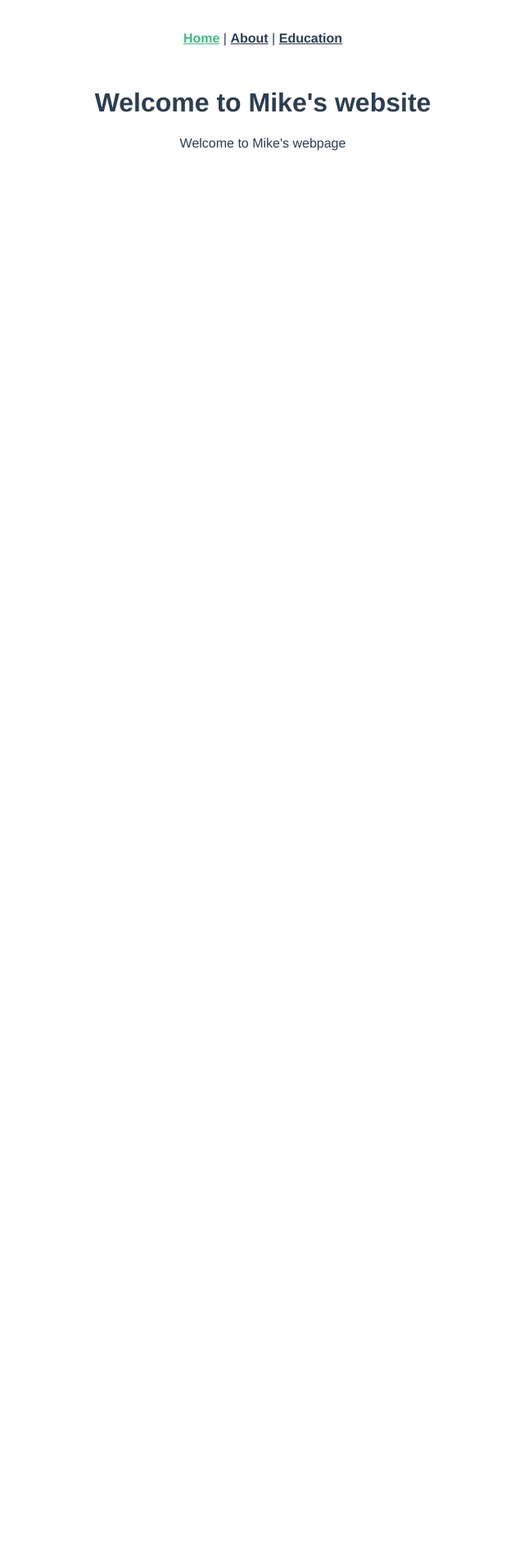
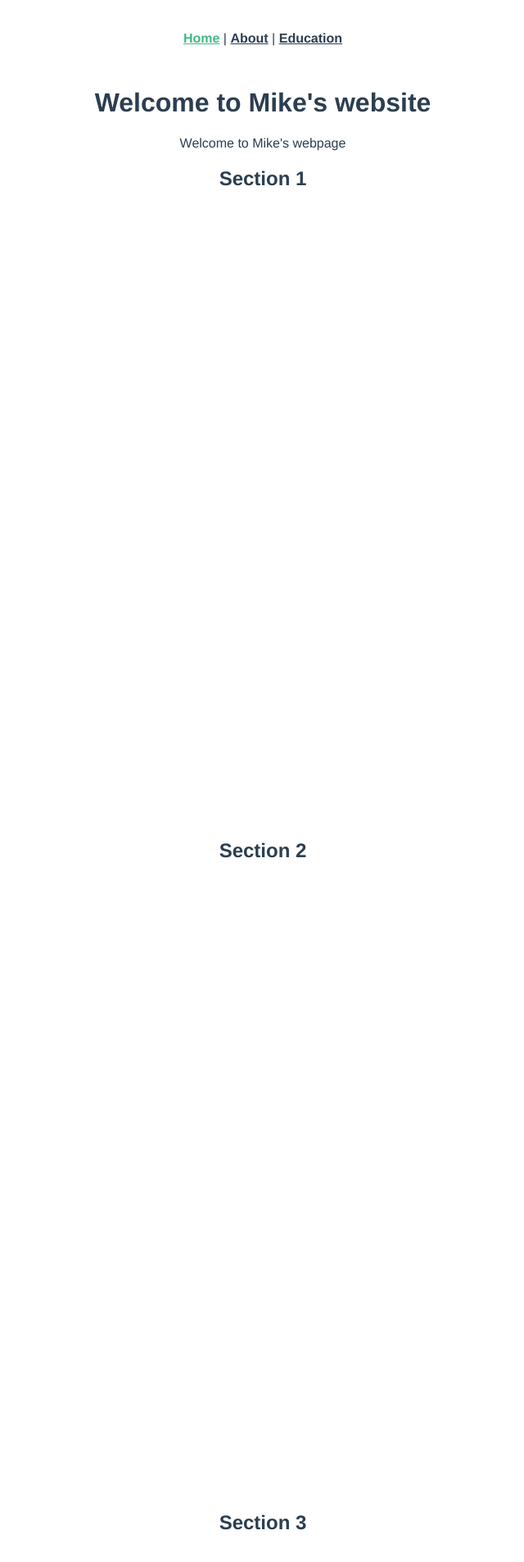
Before and after one commit to avenmia/PersonalWebsite, a Vue app: page / in a window 1280 px wide. Shown: the top 1906 px of the page at 82% size, without its empty margins (319-959 px from the left). Before the commit the page ends 800 px from the top, so only its background shows below. Built offline with nearby package versions, Linux system fonts and the light colour scheme.

Commit message:
Adding initial scroll sections

```diff
--- a/src/views/Home.vue
+++ b/src/views/Home.vue
@@ -1,6 +1,15 @@
 <template>
 <div class="home">
     <HomePage msg="Welcome to Mike's website" />
+    <section class="fullpage">
+        <h1>Section 1</h1>
+    </section>
+    <section class="fullpage">
+        <h1>Section 2</h1>
+    </section>
+    <section class="fullpage">
+        <h1>Section 3</h1>
+    </section>
 </div>
 </template>
 
@@ -17,3 +26,10 @@ export default defineComponent({
     },
 });
 </script>
+
+<style scoped>
+.fullpage {
+    height: 100vh;
+    width: 100%;
+}
+</style>
```
